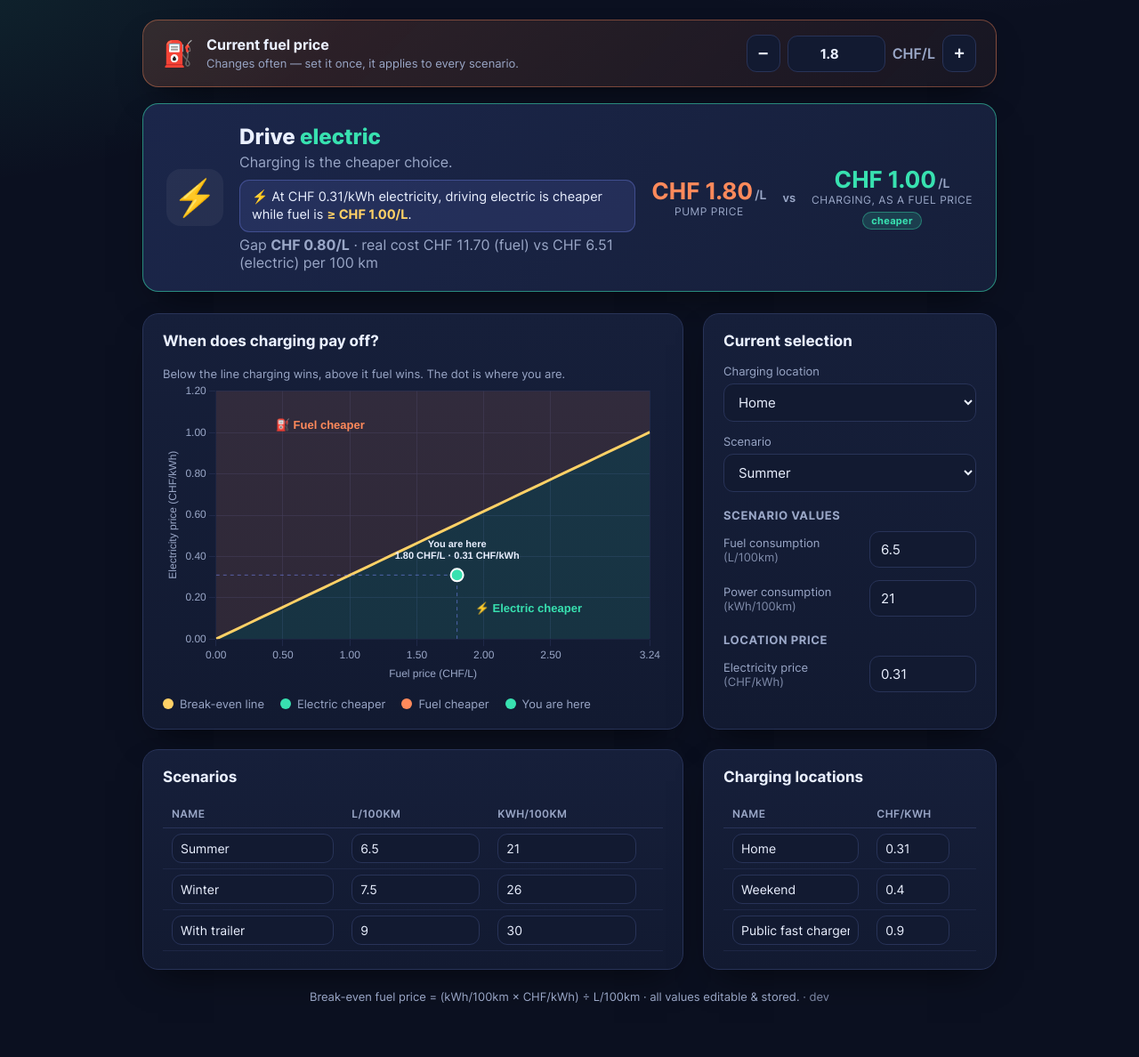
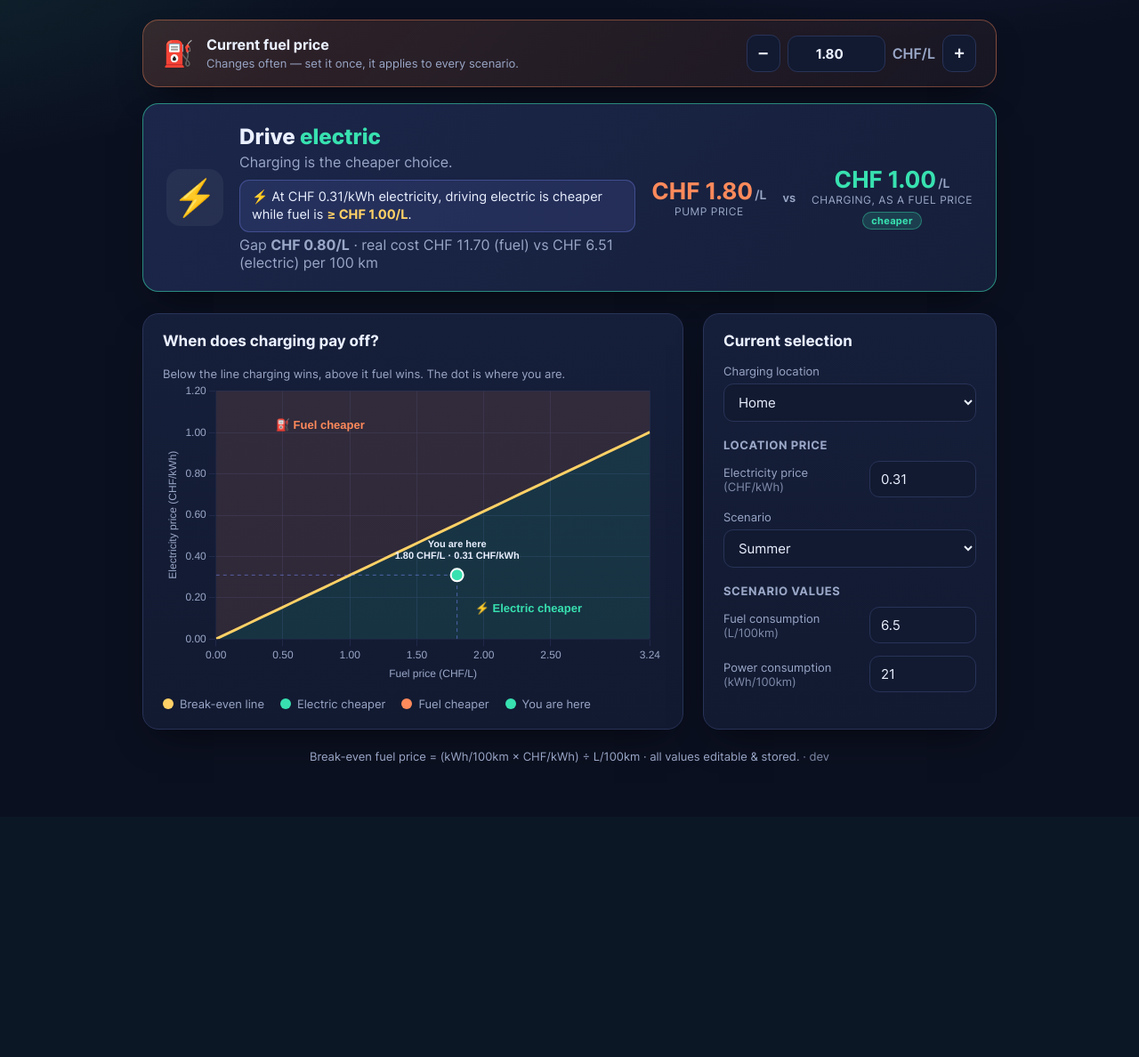
Before and after one commit to rjo3510/phev-sweetspot, a FastAPI app: page / in a window 1280 px wide. Shown: the part 202-1390 px from the top of the page at 89% size. After the commit the page ends 1060 px from the top, so only its background shows below. Run offline with FastAPI, Linux system fonts and the light colour scheme; data comes from the database, SQL or seed files in the repository.

Commit message:
UI: fix fuel-price formatting; group Current selection; hide tables when read-only
- Initial fuel price showed "1.8" (raw) instead of "1.80"; format with toFixed(2)
  to match the +/- buttons.
- Current selection now pairs each selector with its values: Charging location →
  Location price, Scenario → Scenario values.
- Hide the Scenarios/Charging locations management tables for read-only visitors
  (editor-only) — they can't edit there, and the dropdowns + values above cover
  viewing; the tables return when the owner logs in.

Co-Authored-By: Claude Opus 4.8 (1M context) <noreply@anthropic.com>

```diff
--- a/app/static/js/app.js
+++ b/app/static/js/app.js
@@ -295,7 +295,7 @@ async function reload() {
     api.get("/api/settings"),
   ]);
   fuelPrice = settings.fuel_price;
-  $("in-fuel-price").value = fuelPrice;
+  $("in-fuel-price").value = Number(fuelPrice).toFixed(2);
   if (!scenarios.some((s) => s.id === activeScenarioId)) activeScenarioId = scenarios[0]?.id ?? null;
   if (!locations.some((l) => l.id === activeLocationId)) activeLocationId = locations[0]?.id ?? null;
   renderSelects();
--- a/app/templates/index.html
+++ b/app/templates/index.html
@@ -81,16 +81,23 @@
       <section class="card">
         <div class="card__head"><h2 data-i18n="current_selection">Current selection</h2></div>
 
+        <div class="active-inputs" id="active-inputs">
           <label class="field">
             <span data-i18n="charging_location">Charging location</span>
             <select id="location-select"></select>
           </label>
+          <div class="active-inputs__group">
+            <h3><span data-i18n="location_price">Location price</span> <button class="link-btn editor-only" id="save-location" data-i18n="save">Save</button></h3>
+            <label class="field field--inline">
+              <span><span data-i18n="electricity_price">Electricity price</span> <em>(CHF/kWh)</em></span>
+              <input type="number" inputmode="decimal" step="0.01" min="0" id="in-kwh-price" />
+            </label>
+          </div>
+
           <label class="field">
             <span data-i18n="scenario">Scenario</span>
             <select id="scenario-select"></select>
           </label>
-
-        <div class="active-inputs" id="active-inputs">
           <div class="active-inputs__group">
             <h3><span data-i18n="scenario_values">Scenario values</span> <button class="link-btn editor-only" id="save-scenario" data-i18n="save">Save</button></h3>
             <label class="field field--inline">
@@ -102,19 +109,12 @@
               <input type="number" inputmode="decimal" step="0.1" min="0" id="in-power-consumption" />
             </label>
           </div>
-          <div class="active-inputs__group">
-            <h3><span data-i18n="location_price">Location price</span> <button class="link-btn editor-only" id="save-location" data-i18n="save">Save</button></h3>
-            <label class="field field--inline">
-              <span><span data-i18n="electricity_price">Electricity price</span> <em>(CHF/kWh)</em></span>
-              <input type="number" inputmode="decimal" step="0.01" min="0" id="in-kwh-price" />
-            </label>
-          </div>
         </div>
       </section>
     </div>
 
-    <!-- Manage lists -->
-    <div class="grid grid--lists">
+    <!-- Manage lists (owner only — read-only visitors use the dropdowns above) -->
+    <div class="grid grid--lists editor-only">
       <section class="card">
         <div class="card__head">
           <h2 data-i18n="scenarios">Scenarios</h2>
```
Lines whose indentation alone changed are shown as unchanged.
